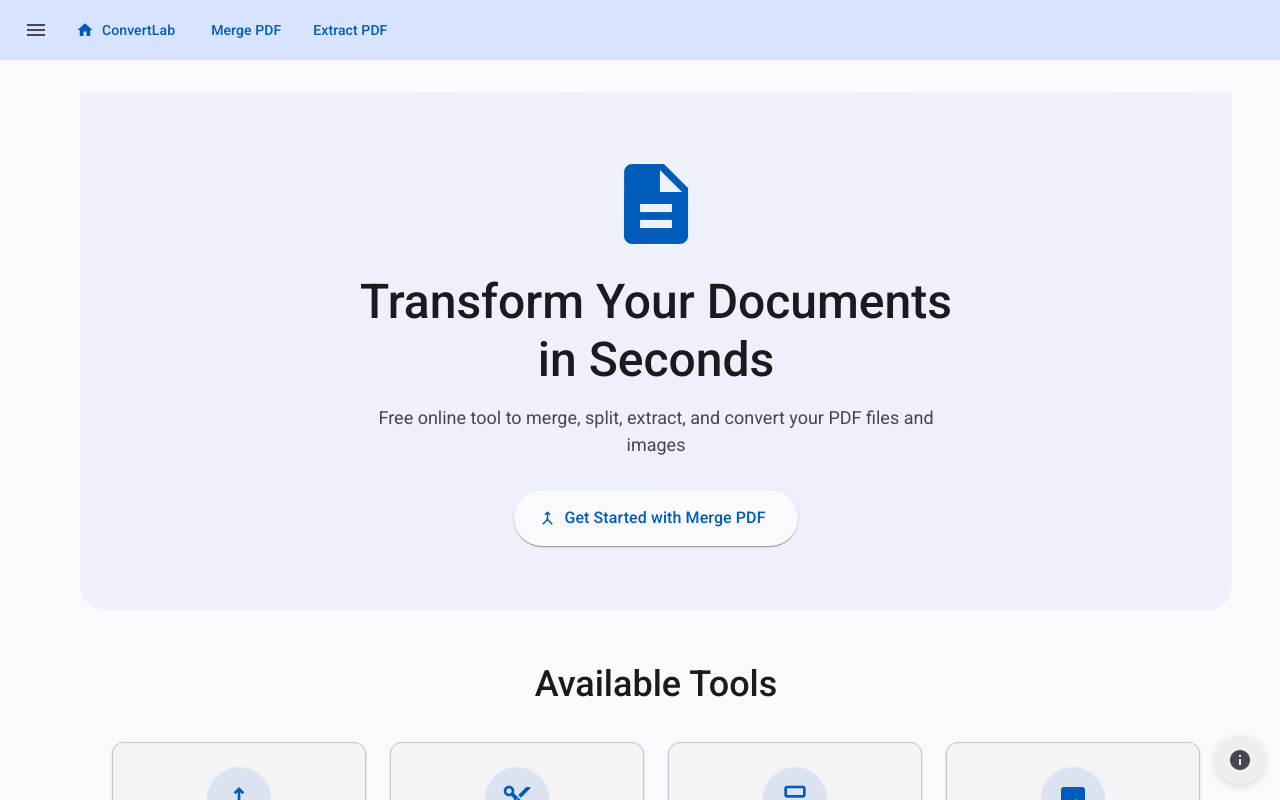
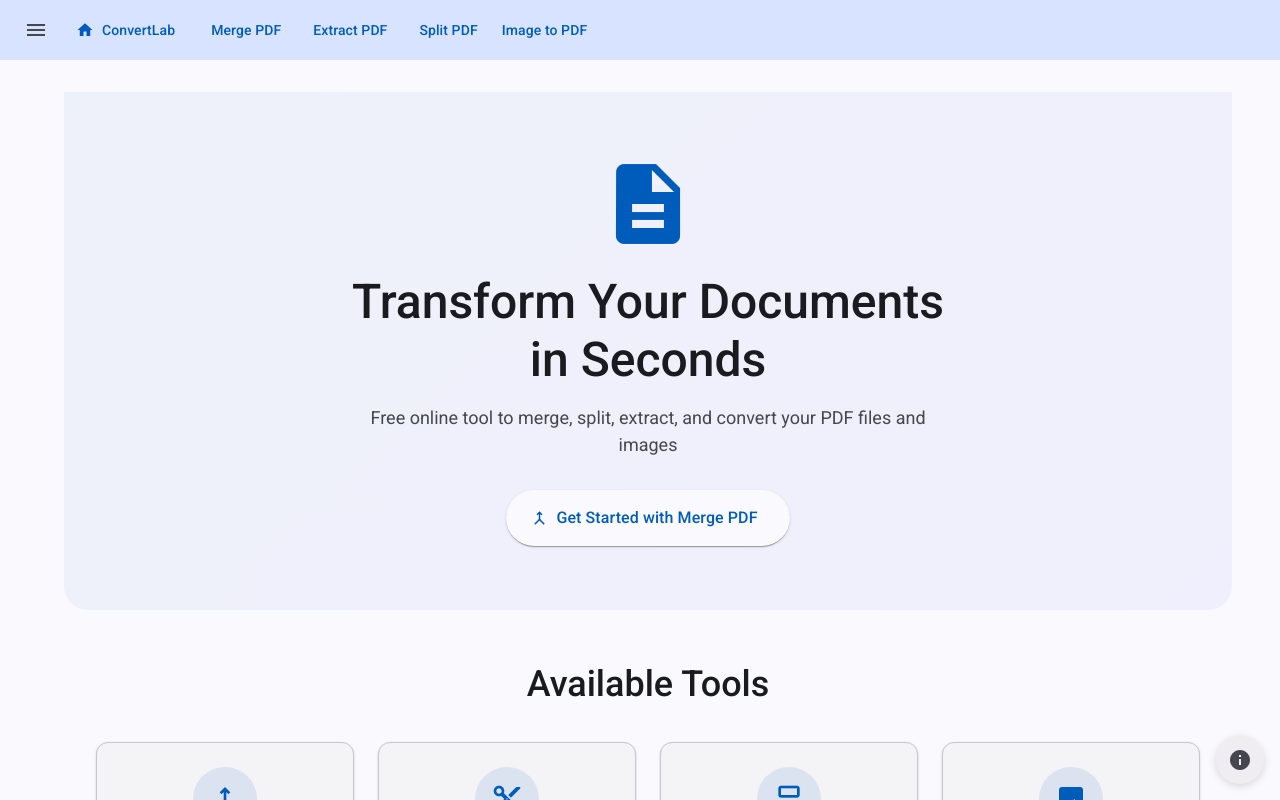
Before and after one commit to GyanendraMaurya/convertlab, an Angular app in the folder convertlab-frontend/convert-lab/: page / in a window 1280 px wide. Built offline with nearby package versions, Linux system fonts and the light colour scheme; no server answers.

Commit message:
fix css and nav bar

```diff
--- a/convertlab-frontend/convert-lab/src/app/components/layout/layout.component.scss
+++ b/convertlab-frontend/convert-lab/src/app/components/layout/layout.component.scss
@@ -76,6 +76,7 @@ h3[mat-subheader] {
 
   .app-content {
     flex-direction: row;
-    gap: 32px;
+    justify-content: center;
+    width: 100%;
   }
 }
--- a/convertlab-frontend/convert-lab/src/app/components/shared/navbar/navbar.component.html
+++ b/convertlab-frontend/convert-lab/src/app/components/shared/navbar/navbar.component.html
@@ -9,5 +9,9 @@
   </button>
   <a matButton="text" class="nowrap" [routerLink]="['/merge-pdf']" routerLinkActive="active-link">Merge PDF</a>
   <a matButton="text" class="nowrap" [routerLink]="['/extract-pdf']" routerLinkActive="active-link">Extract PDF</a>
+  <span class="extra-nav-links">
+    <a matButton="text" class="nowrap" [routerLink]="['/split-pdf']" routerLinkActive="active-link">Split PDF</a>
+    <a matButton="text" class="nowrap" [routerLink]="['/image-to-pdf']" routerLinkActive="active-link">Image to PDF</a>
+  </span>
   <span class="spacer"></span>
 </nav>
--- a/convertlab-frontend/convert-lab/src/app/components/shared/navbar/navbar.component.scss
+++ b/convertlab-frontend/convert-lab/src/app/components/shared/navbar/navbar.component.scss
@@ -22,3 +22,13 @@ nav {
 .nowrap {
   white-space: nowrap;
 }
+
+.extra-nav-links {
+  display: none;
+}
+
+@media (min-width: 768px) {
+  .extra-nav-links {
+    display: block;
+  }
+}
```
